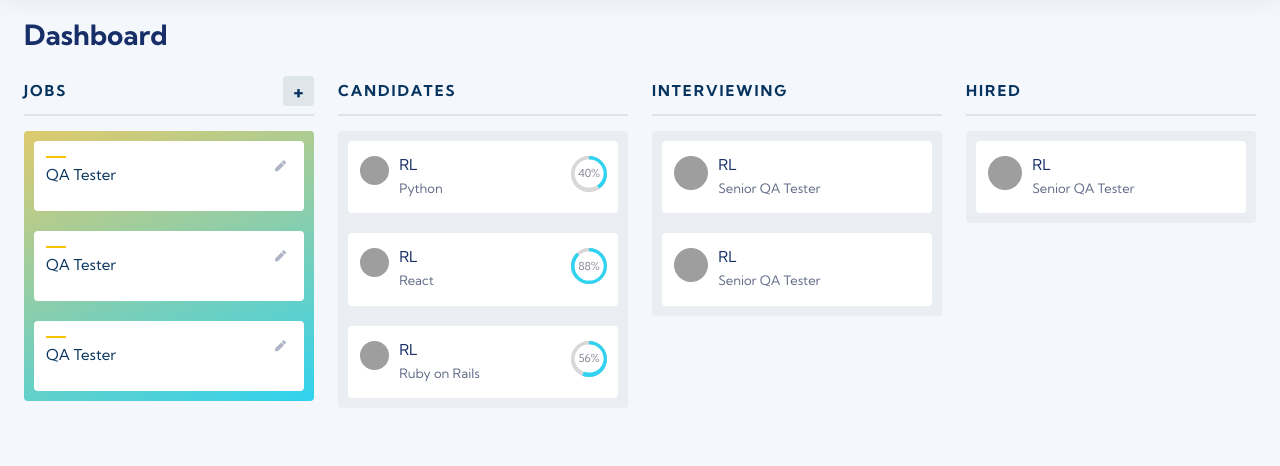
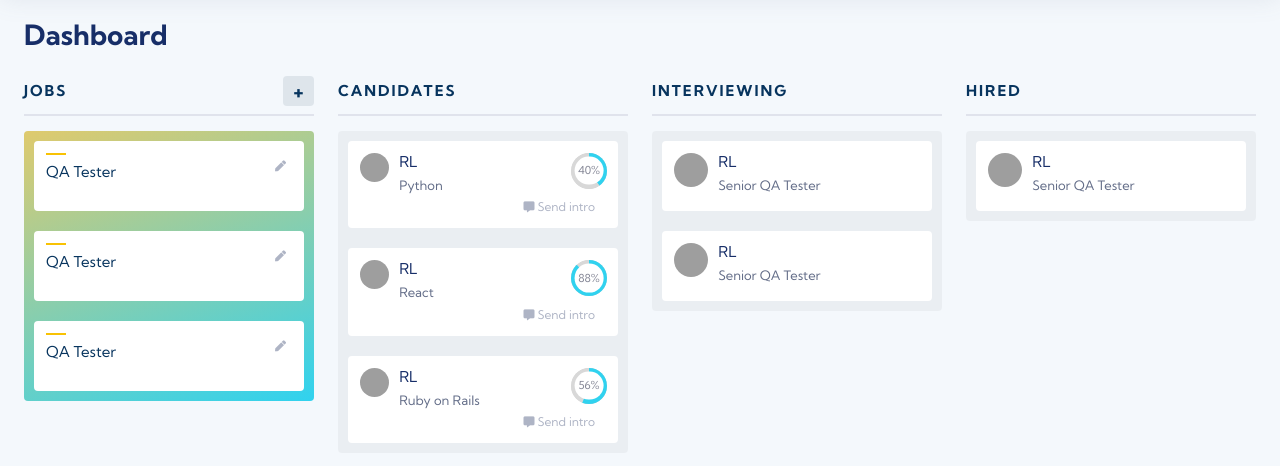
Before and after one commit to dsebao/autorecruit-app, a website with bundled scripts: page index.html in a window 1280 px wide. Shown: the part 76-542 px from the top of the page. Built offline with nearby package versions, Linux system fonts and the light colour scheme; grey boxes are pictures that could not be loaded.

Commit message:
Card send intro button

```diff
--- a/index.html
+++ b/index.html
@@ -61,7 +61,7 @@
 
 									<img
 										class="img-profile rounded-circle"
-										src="https://source.unsplash.com/QAB-WJcbgJk/60x60"
+										src="https://unsplash.it/80/80"
 									/>
 									<span class="ml-2 d-none d-lg-inline text-gray-600 small">Valerie Luna</span>
 								</a>
@@ -166,6 +166,9 @@
 														</div>
 													</div>
 												</div>
+												<div class="card-usercard__actions">
+													<a href="" class="btn btn-action"><i class="fa fa-comment-alt"></i>Send intro</a>
+												</div>
 											</div>
 											<div class="card-app card-usercard">
 												<div class="card-usercard-wrap">
@@ -189,6 +192,9 @@
 														</div>
 													</div>
 												</div>
+												<div class="card-usercard__actions">
+													<a href="" class="btn btn-action"><i class="fa fa-comment-alt"></i>Send intro</a>
+												</div>
 											</div>
 											<div class="card-app card-usercard">
 												<div class="card-usercard-wrap">
@@ -211,6 +217,9 @@
 															</div>
 														</div>
 													</div>
+												</div>
+												<div class="card-usercard__actions">
+													<a href="" class="btn btn-action"><i class="fa fa-comment-alt"></i>Send intro</a>
 												</div>
 											</div>
 
--- a/scss/_cards.scss
+++ b/scss/_cards.scss
@@ -39,7 +39,7 @@
 	background: $white;
 	border-radius: 4px;
 	cursor: pointer;
-	padding: 15px 12px;
+	padding: 12px 12px 10px;
 	margin-bottom: 20px;
 	transition: all 0.1s ease-in-out;
 	position: relative;
@@ -116,6 +116,25 @@
 		.card-usercard-wrap {
 			display: flex;
 		}
+		.card-usercard__actions {
+			display: flex;
+			justify-content: flex-end;
+			.btn.btn-action {
+				padding: 5px 10px;
+				letter-spacing: normal;
+				color: $gray-400;
+				line-height: 11px;
+				font-weight: 400;
+				font-size: 12px;
+				i {
+					margin-right: 3px;
+					font-size: 11px;
+				}
+				&:hover {
+					background: #e9ebef;
+				}
+			}
+		}
 		.avatar {
 			width: 40px;
 			img {
```
Also changed, not shown: css/style.css, css/style.min.css.
